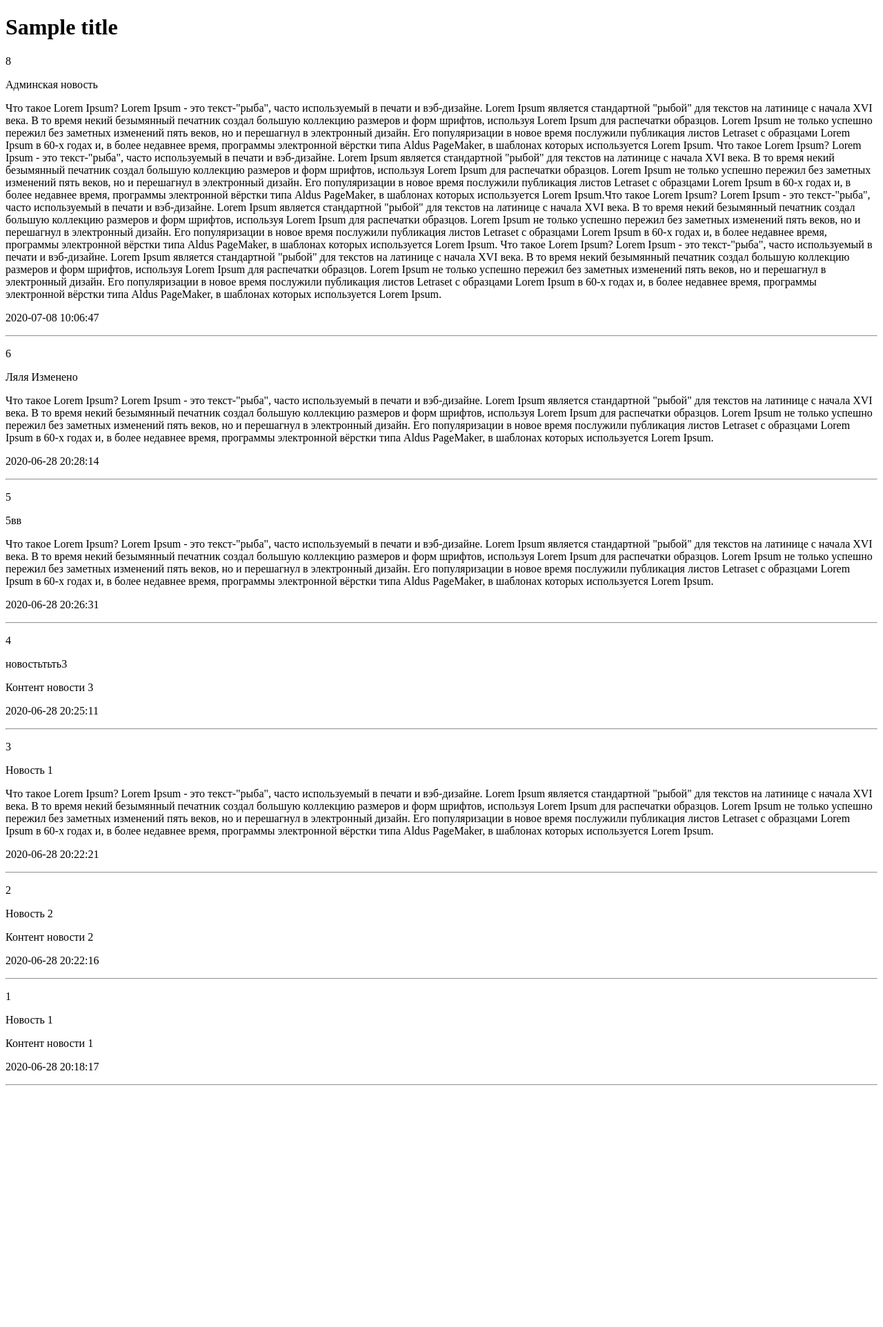
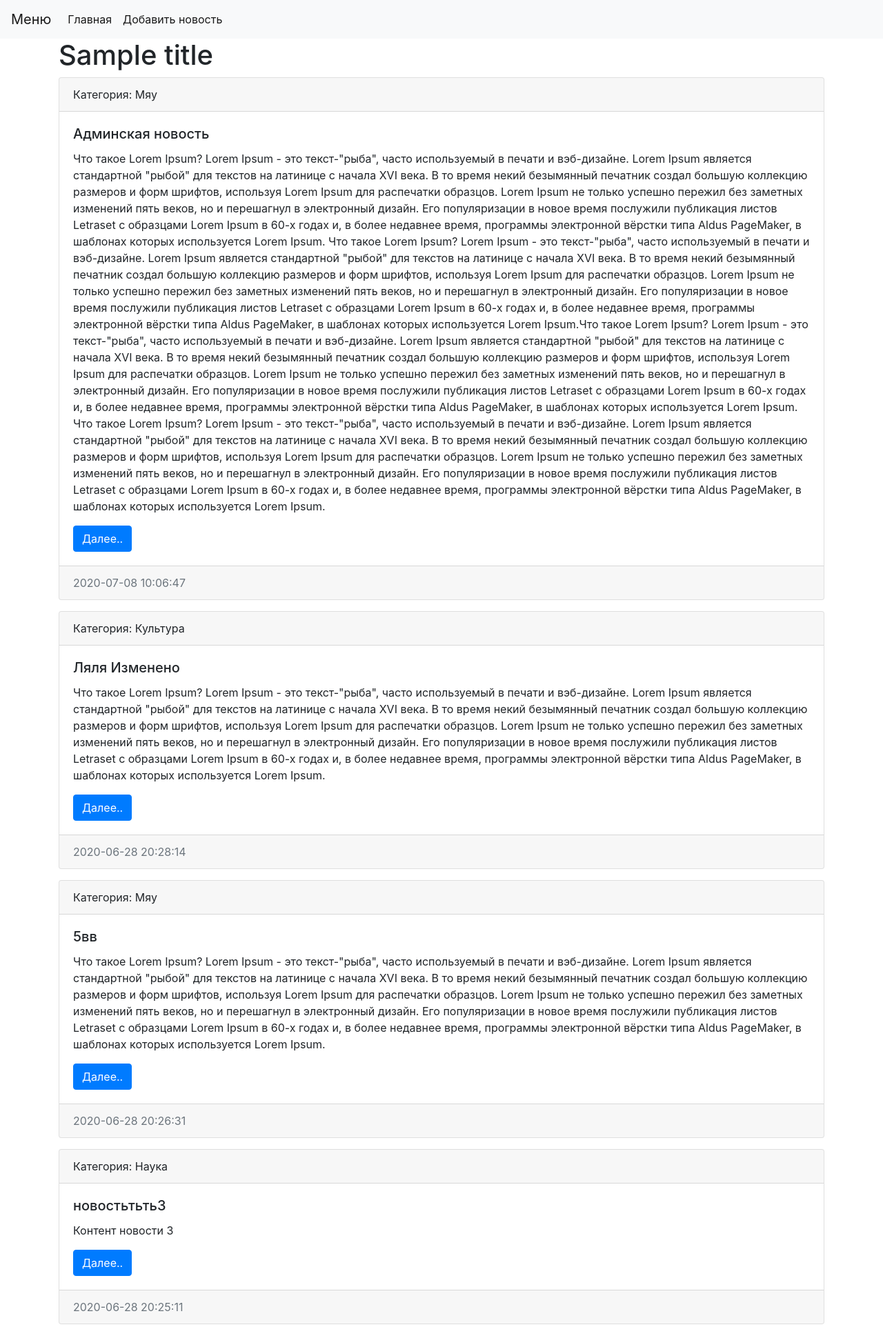
Before and after one commit to migacheva/testsite, a Django app: template mysite/news/templates/news/index.html in a window 1280 px wide. Shown: the top 1924 px of the page at 69% size. Before the commit the page ends 1574 px from the top, so only its background shows below. Run offline with Django 3.2, Linux system fonts and the light colour scheme; data comes from the database, SQL or seed files in the repository; both versions use the stored data as it was after the commit; the template is opened without the code that fills it: values that come from a table or form of the project are taken from there, most other values are stand-ins (such as "Sample title", 1, 10 or a date in 2020); parts of the project's set-up code (start-up, migrations or seed data) failed here and were passed over; some libraries are stand-ins or nearby versions.

Commit message:
Урок 10 от 22.07.2020

```diff
--- a/mysite/news/templates/news/index.html
+++ b/mysite/news/templates/news/index.html
@@ -1,19 +1,51 @@
-<!DOCTYPE html>
+<!doctype html>
 <html lang="en">
   <head>
-    <meta charset="UTF-8">
+    <meta charset="utf-8">
+    <meta name="viewport" content="width=device-width, initial-scale=1, shrink-to-fit=no">
+    <link rel="stylesheet" href="https://stackpath.bootstrapcdn.com/bootstrap/4.5.0/css/bootstrap.min.css" integrity="sha384-9aIt2nRpC12Uk9gS9baDl411NQApFmC26EwAOH8WgZl5MYYxFfc+NcPb1dKGj7Sk" crossorigin="anonymous">
+
     <title>{{ title }}</title>
   </head>
   <body>
-    <h1> {{ title }} </h1>
+
+    <nav class="navbar navbar-expand-lg navbar-light bg-light">
+      <a class="navbar-brand" href="#">Меню</a>
+      <button class="navbar-toggler" type="button" data-toggle="collapse" data-target="#navbarSupportedContent" aria-controls="navbarSupportedContent" aria-expanded="false" aria-label="Toggle navigation">
+        <span class="navbar-toggler-icon"></span>
+      </button>
+
+      <div class="collapse navbar-collapse" id="navbarSupportedContent">
+        <ul class="navbar-nav mr-auto">
+          <li class="nav-item active"><a class="nav-link" href="#"> Главная </a></li>
+          <li class="nav-item active"><a class="nav-link" href="#"> Добавить новость </a></li>
+      </div>
+    </nav>
+    <div class="container">
+        <h1>{{ title }}</h1>
+        <div class="row">
+           <div class="col-md-12">
                {% for item in news %}
-        <div>
-            <p>{{ item.id }}</p>
-            <p>{{ item.title }}</p>
-            <p>{{ item.content }}</p>
-            <p>{{ item.created_at|date:"Y-m-d H:i:s" }}</p>
+                <div class="card mb-3">
+                    <div class="card-header">
+                      Категория: {{ item.category }}
                     </div>
-        <hr>
+                    <div class="card-body">
+                      <h5 class="card-title">{{ item.title }}</h5>
+                      <p class="card-text">{{ item.content }}</p>
+                      <a href="#" class="btn btn-primary">Далее..</a>
+                    </div>
+                    <div class="card-footer text-muted">
+                      {{ item.created_at|date:"Y-m-d H:i:s" }}
+                    </div>
+                </div>
                {% endfor %}
+            </div>
+        </div>
+    </div>
+
+    <script src="https://code.jquery.com/jquery-3.5.1.slim.min.js" integrity="sha384-DfXdz2htPH0lsSSs5nCTpuj/zy4C+OGpamoFVy38MVBnE+IbbVYUew+OrCXaRkfj" crossorigin="anonymous"></script>
+    <script src="https://cdn.jsdelivr.net/npm/popper.js@1.16.0/dist/umd/popper.min.js" integrity="sha384-Q6E9RHvbIyZFJoft+2mJbHaEWldlvI9IOYy5n3zV9zzTtmI3UksdQRVvoxMfooAo" crossorigin="anonymous"></script>
+    <script src="https://stackpath.bootstrapcdn.com/bootstrap/4.5.0/js/bootstrap.min.js" integrity="sha384-OgVRvuATP1z7JjHLkuOU7Xw704+h835Lr+6QL9UvYjZE3Ipu6Tp75j7Bh/kR0JKI" crossorigin="anonymous"></script>
   </body>
 </html>
```
Also changed, not shown: mysite/db.sqlite3. Lines whose indentation alone changed are shown as unchanged.
